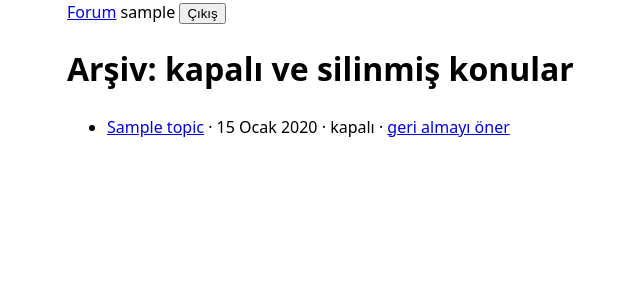
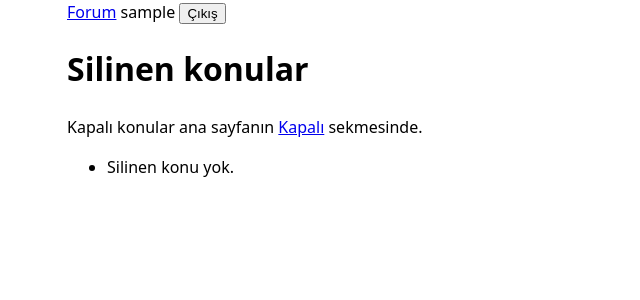
Before and after one commit to hasancomert/council-forum, a Django app: page /topics/archive/ in a window 1280 px wide. Shown: the top 300 px of the page, without its empty margins (189-829 px from the left). Run offline with Django 5.2, Linux system fonts and the light colour scheme; a user stored in the database is signed in; tables that the repository leaves empty hold one stand-in row (values such as "Sample post").

Commit message:
7. adım (B2): ?parent= süzgeci, konu sayfasında alt konular, "Silinen konular"
- Ana sayfa ?parent=<pk>: yalnızca o konunun alt konuları; "Ana konular" sekmesi gizlenir.
- "Kapalı" sekmesinde oy hakkı olana "yeniden açmayı öner" (yalnızca kendisi kapalı konuda).
- Konu sayfası: ilk TOPICS_PER_PAGE açık alt konu (en popüler), açık/kapalı sayıları tek sorguda,
  "tüm alt konular" ve "kapalı alt konular" bağlantıları.
- topics/archive/ yalnızca silinen konular, sayfalı; kapalılar sekmede.

Co-Authored-By: Claude Opus 5.5 <noreply@anthropic.com>
Claude-Session: https://claude.ai/code/session_01T7nS4xqyueMnRqCgtM4Uvo

```diff
--- a/templates/topics/_row.html
+++ b/templates/topics/_row.html
@@ -3,5 +3,7 @@
   <span class="score" title="puan">{{ t.score }}</span>
   {% if t.parent and not parent %}<a href="{{ t.parent.get_absolute_url }}">{{ t.parent }}</a> › {% endif %}<a href="{{ t.get_absolute_url }}">{{ t.title }}</a>
   {% if t.is_locked %}<span class="badge">kapalı</span>{% endif %}
-  <br><small>{{ t.n_comments }} yorum{% if t.n_sub %} · {{ t.n_sub }} alt konu{% endif %} · {{ t.created_at|timesince }} önce</small>
+  <br><small>{{ t.n_comments }} yorum{% if t.n_sub %} · {{ t.n_sub }} alt konu{% endif %} · {{ t.created_at|timesince }} önce
+    {# üst konudan gelen kapalılıkta bağlantı üst konunun satırında #}
+    {% if tab == "closed" and t.is_closed and user.can_vote %} · <a href="{% url 'proposal_new' 'undo' t.pk %}">yeniden açmayı öner</a>{% endif %}</small>
 </li>
--- a/templates/topics/archive.html
+++ b/templates/topics/archive.html
@@ -1,17 +1,16 @@
 {% extends "base.html" %}
 {% block content %}
-<h1>Arşiv: kapalı ve silinmiş konular</h1>
+<h1>Silinen konular</h1>
+<p>Kapalı konular ana sayfanın <a href="{% url 'home' %}?tab=closed">Kapalı</a> sekmesinde.</p>
 <ul>
-  {% for topic in topics %}
+  {% for topic in page %}
     <li>
-      {% if topic.parent %}{{ topic.parent.title }} › {% endif %}
-      {% if topic.is_visible %}<a href="{{ topic.get_absolute_url }}">{{ topic.title }}</a>{% else %}{{ topic.title }}{% endif %}
-      · {{ topic.created_at|date:"j F Y" }}
-      · {% if topic.is_deleted %}silinmiş{% if topic.is_closed %}, kapalı{% endif %}{% else %}kapalı{% endif %}
-      {% if user.is_authenticated %}· <a href="{% url 'proposal_new' 'undo' topic.pk %}">geri almayı öner</a>{% endif %}
+      {% if topic.parent %}{{ topic.parent.title }} › {% endif %}{{ topic.title }} · {{ topic.created_at|date:"j F Y" }}
+      {% if user.can_vote %}· <a href="{% url 'proposal_new' 'undo' topic.pk %}">geri getirmeyi öner</a>{% endif %}
     </li>
   {% empty %}
-    <li>Kapalı ya da silinmiş konu yok.</li>
+    <li>Silinen konu yok.</li>
   {% endfor %}
 </ul>
+{% include "_pages.html" %}
 {% endblock %}
--- a/topics/views.py
+++ b/topics/views.py
@@ -2,7 +2,7 @@ from django.conf import settings
 from django.contrib import messages
 from django.contrib.auth.decorators import login_required
 from django.core.paginator import Paginator
-from django.db.models import OuterRef, Q
+from django.db.models import Count, OuterRef, Q
 from django.shortcuts import get_object_or_404, redirect, render
 from django.views.decorators.http import require_POST
 
@@ -20,37 +20,48 @@ SORT_LABELS = {'popular': 'en popüler', 'votes': 'en çok oy', 'new': 'en yeni'
 
 def home(request):
     g = request.GET
-    tab = g.get('tab') if g.get('tab') in TABS else 'main'  # adresteki değer yalnızca sözlükte aranır
+    qs, parent = Topic.objects.visible(), None
+    if g.get('parent', '').isdigit():  # ?parent=<pk>: yalnızca o konunun alt konuları (konu sayfasındaki bağlantılar)
+        parent = get_object_or_404(Topic.objects.visible(), pk=g['parent'])
+        qs = qs.filter(parent=parent)
+    tabs = {k: v[0] for k, v in TABS.items() if not (parent and k == 'main')}  # alt konunun alt konusu olmaz
+    tab = g.get('tab') if g.get('tab') in tabs else next(iter(tabs))  # adresteki değer yalnızca sözlükte aranır
     _, where, sort = TABS[tab]
     sort = g.get('sort') if g.get('sort') in SORTS else sort
-    qs = Topic.objects.visible().filter(where).select_related('parent').ranked(sort)
+    qs = qs.filter(where).select_related('parent').ranked(sort)
     if tab == 'main':
         qs = qs.annotate(n_sub=count_of(Topic, parent=OuterRef('pk'), is_deleted=False))
     return render(request, 'topics/home.html', {
         'page': Paginator(qs, settings.FORUM['TOPICS_PER_PAGE']).get_page(g.get('page')),  # geçersiz sayfa → ilk/son
-        'tab': tab, 'sort': sort,
-        'tabs': {k: v[0] for k, v in TABS.items()},
+        'tab': tab, 'sort': sort, 'parent': parent, 'tabs': tabs,
         # kapalı konu yorum ve oy almaz, "en popüler" orada anlamsız
         'sorts': {k: v for k, v in SORT_LABELS.items() if not (tab == 'closed' and k == 'popular')},
     })
 
 
 def archive(request):
-    # Kural 7: silinmiş konunun yalnızca başlığı ve tarihi görünür (şablonda); içerik gizli kalır.
-    topics = Topic.objects.filter(Q(is_closed=True) | Q(is_deleted=True)).select_related('parent')
-    return render(request, 'topics/archive.html', {'topics': topics, 'title': 'Arşiv'})
+    # Kural 7: silinen konunun yalnızca başlığı ve tarihi görünür (şablonda); içerik gizli kalır.
+    # Kapalılar ana sayfanın "Kapalı" sekmesinde; üst konusu silinen alt konu, üst konu geri gelince döner.
+    topics = Topic.objects.filter(is_deleted=True).select_related('parent')
+    page = Paginator(topics, settings.FORUM['TOPICS_PER_PAGE']).get_page(request.GET.get('page'))
+    return render(request, 'topics/archive.html', {'page': page, 'title': 'Silinen konular'})
 
 
 def detail(request, pk):
-    topic = get_object_or_404(Topic.objects.visible(), pk=pk)  # gizli konu 404
+    topic = get_object_or_404(Topic.objects.visible().select_related('parent'), pk=pk)  # gizli konu 404
     user = request.user
-    return render(request, 'topics/detail.html', {
-        'topic': topic, 'title': topic.title, 'children': topic.children.visible(),
+    context = {
+        'topic': topic, 'title': topic.title,
         'votable': user.is_authenticated and topic.can_be_voted_by(user),
         # a and b or 0: giriş yoksa ya da oy yoksa 0
         'my_vote': user.is_authenticated and TopicVote.objects.filter(
             topic=topic, voter=user).values_list('value', flat=True).first() or 0,
-    })
+    }
+    if not topic.parent_id:  # ana konu: ilk TOPICS_PER_PAGE açık alt konu; gerisi ana sayfada ?parent= ile
+        subs, open_q, closed_q = topic.children.visible(), TABS['sub'][1], TABS['closed'][1]
+        context['n_subs'] = subs.aggregate(open=Count('pk', filter=open_q), closed=Count('pk', filter=closed_q))
+        context['subs'] = subs.filter(open_q).ranked('popular')[:settings.FORUM['TOPICS_PER_PAGE']]
+    return render(request, 'topics/detail.html', context)
 
 
 @login_required
```
Also changed, not shown: templates/topics/detail.html (+6 -6 lines), templates/topics/home.html (+7 -2 lines).
